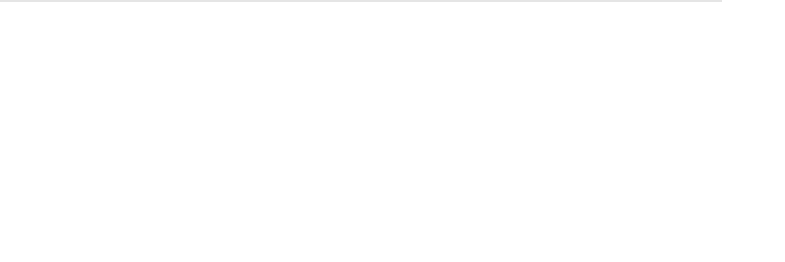
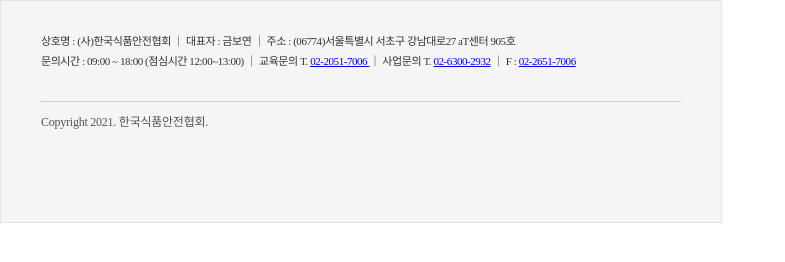
Before and after one commit to Korea-Food-Safety-Association/News-letter, a plain HTML site: page mail-template.html in a window 1280 px wide. Shown: the whole page, without its empty margins (0-785 px from the left). Drawn offline with Linux system fonts and the light colour scheme.

Commit message:
Footer 생성

```diff
--- a/mail-template.html
+++ b/mail-template.html
@@ -21,6 +21,76 @@
             cellpadding="0"
         >
             <tbody>
+                <!-- FOOTER 시작 -->
+                <tr>
+                    <td width="40" bgcolor="#f5f5f5"></td>
+                    <td
+                        valign="middle"
+                        height="100"
+                        style="
+                            font-size: 0px;
+                            vertical-align: middle;
+                            border-bottom-color: #cccccc;
+                            border-bottom-width: 1px;
+                            border-bottom-style: solid;
+                        "
+                        bgcolor="#f5f5f5"
+                    >
+                        <p
+                            style="
+                                margin: 0px;
+                                letter-spacing: -0.04em;
+                                font-size: 11px;
+                            "
+                        >
+                            <span>상호명 : (사)한국식품안전협회</span>
+                            <span>｜</span>
+                            <span>대표자 : 금보연</span>
+                            <span>｜</span>
+                            <span>
+                                주소 : (06774)서울특별시 서초구 강남대로27
+                                aT센터 905호
+                            </span>
+                            <br />
+
+                            <span>
+                                문의시간 : 09:00 ~ 18:00 (점심시간 12:00~13:00)
+                            </span>
+                            <span>｜</span>
+                            <span>
+                                교육문의 T.
+                                <a href="tel:02-2051-7006"> 02-2051-7006 </a>
+                            </span>
+                            <span>｜</span>
+                            <span>
+                                사업문의 T.
+                                <a href="tel:02-6300-2932">02-6300-2932</a>
+                            </span>
+                            <span>｜</span>
+                            <span>
+                                F :
+                                <a href="tel:02-2651-7006">02-2651-7006</a>
+                            </span>
+                        </p>
+                    </td>
+                    <td width="40" bgcolor="#f5f5f5"></td>
+                </tr>
+                <tr>
+                    <td width="40" bgcolor="#f5f5f5"></td>
+                    <td
+                        valign="top"
+                        align="left"
+                        height="120"
+                        style="color: rgb(85, 85, 85)"
+                        bgcolor="#f5f5f5"
+                    >
+                        <p style="margin: 10px 0px 0px">
+                            Copyright 2021. 한국식품안전협회.
+                        </p>
+                    </td>
+                    <td width="40" bgcolor="#f5f5f5"></td>
+                </tr>
+                <!-- FOOTER 끝 -->
             </tbody>
         </table>
     </body>
```
